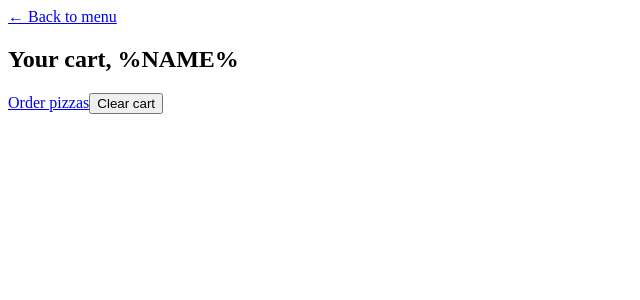
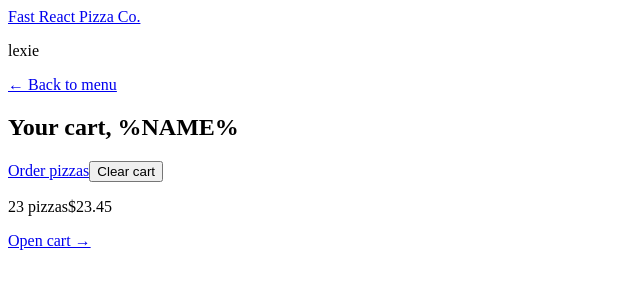
Before and after one commit to lexiecodingwithcat/pj-fast-react-pizza, a React (Vite) app: page /cart in a window 1280 px wide. Shown: the top 300 px of the page, without its empty margins (0-640 px from the left). Built offline with nearby package versions, Linux system fonts and the light colour scheme.

Commit message:
built the app

```diff
--- a/src/features/cart/CartOverview.jsx
+++ b/src/features/cart/CartOverview.jsx
@@ -1,3 +1,5 @@
+import { Link } from "react-router-dom";
+
 function CartOverview() {
   return (
     <div>
@@ -5,7 +7,7 @@
         <span>23 pizzas</span>
         <span>$23.45</span>
       </p>
-      <a href="#">Open cart &rarr;</a>
+      <Link to="/cart">Open cart &rarr;</Link>
     </div>
   );
 }
--- /dev/null
+++ b/src/ui/AppLayout.jsx
@@ -0,0 +1,19 @@
+import Header from "./Header";
+import CartOverview from "../features/cart/CartOverview";
+import { Outlet } from "react-router-dom";
+
+function AppLayout() {
+  return (
+    <div>
+      <Header />
+      <main>
+        {/*  we want the main content changes based on current route */}
+        {/* Outlet is like a placeholdre taht allows browser to render child routes inside its parent route  */}
+        <Outlet />
+      </main>
+      <CartOverview />
+    </div>
+  );
+}
+
+export default AppLayout;
--- /dev/null
+++ b/src/ui/Header.jsx
@@ -0,0 +1,12 @@
+import { Link } from "react-router-dom";
+
+function Header() {
+  return (
+    <header>
+      <Link to="/">Fast React Pizza Co.</Link>
+      <p>lexie</p>
+    </header>
+  );
+}
+
+export default Header;
```
Also changed, not shown: src/App.jsx (+8 -0 lines).
